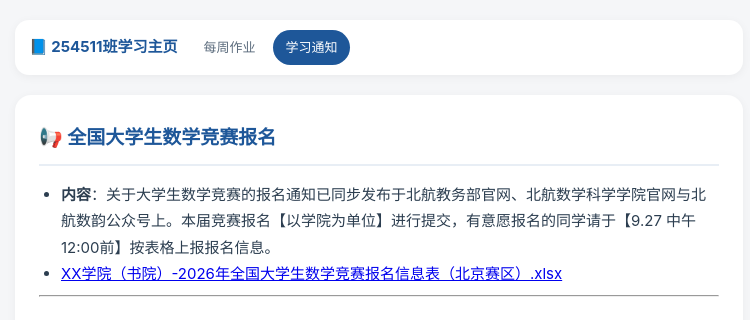
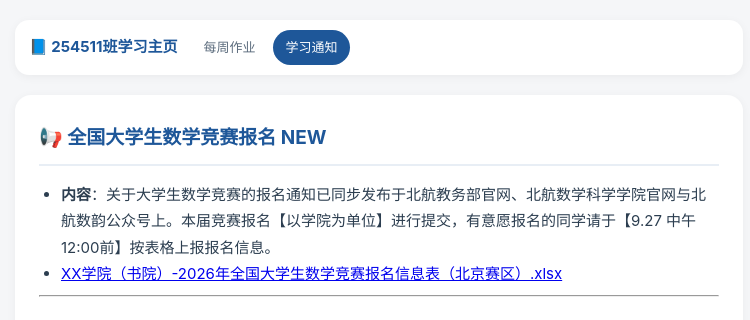
Before and after one commit to BertAGT/254511-Notifications, a Jekyll site: the page built from notices.md, in a window 1280 px wide. Shown: the top 320 px of the page, without its empty margins (261-1011 px from the left). Built offline with Jekyll 4.4.1, drawn with Linux system fonts in a browser that asks for light colours.

Commit message:
Update notices.md

```diff
--- a/notices.md
+++ b/notices.md
@@ -4,7 +4,7 @@ title: 学习通知
 nav: notices
 ---
 
-# 📢 全国大学生数学竞赛报名
+# 📢 全国大学生数学竞赛报名 **NEW**
 - **内容**：关于大学生数学竞赛的报名通知已同步发布于北航教务部官网、北航数学科学学院官网与北航数韵公众号上。本届竞赛报名【以学院为单位】进行提交，有意愿报名的同学请于【9.27 中午12:00前】按表格上报报名信息。
 - [XX学院（书院）-2026年全国大学生数学竞赛报名信息表（北京赛区）.xlsx](https://github.com/user-attachments/files/32642306/XX.-2026.xlsx)
 
```
